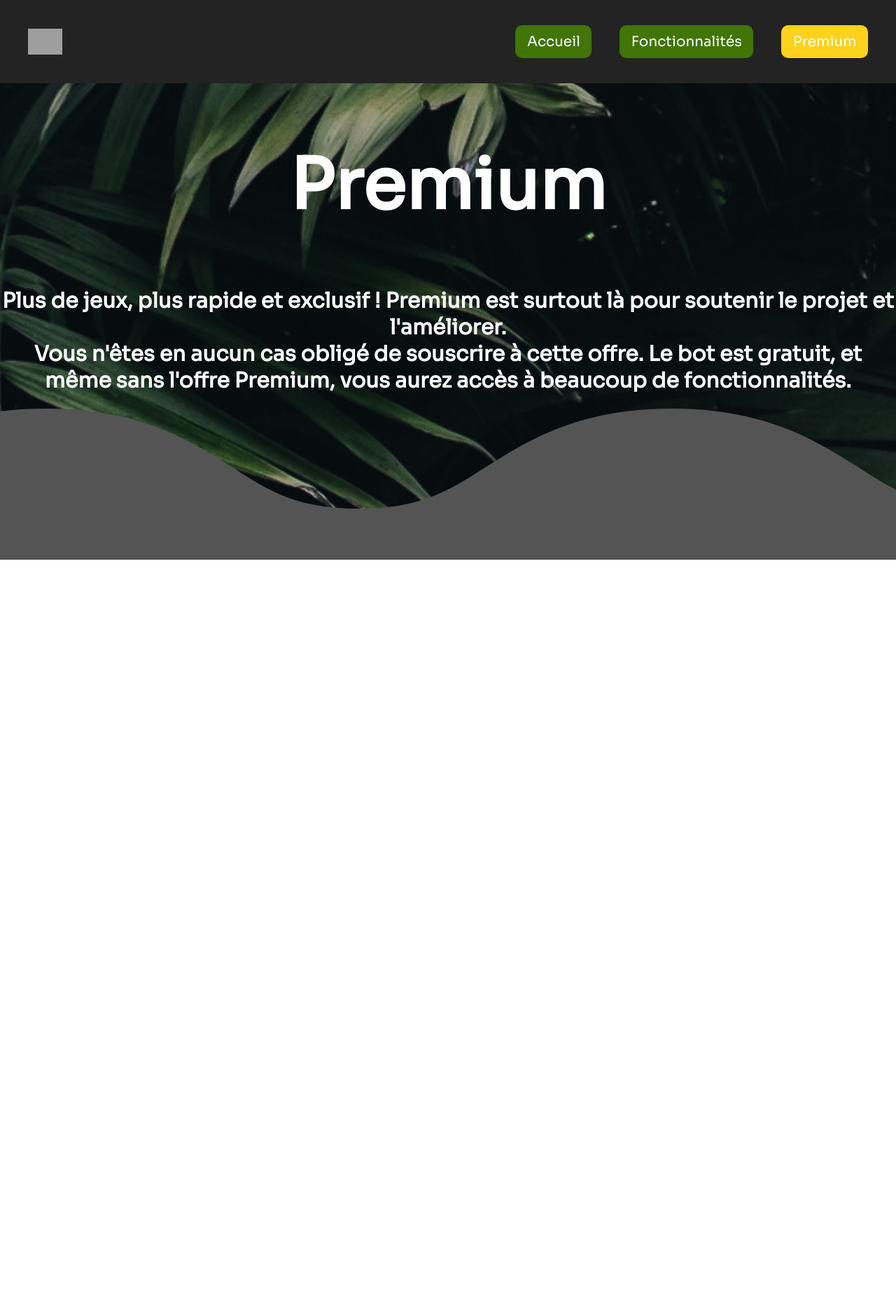
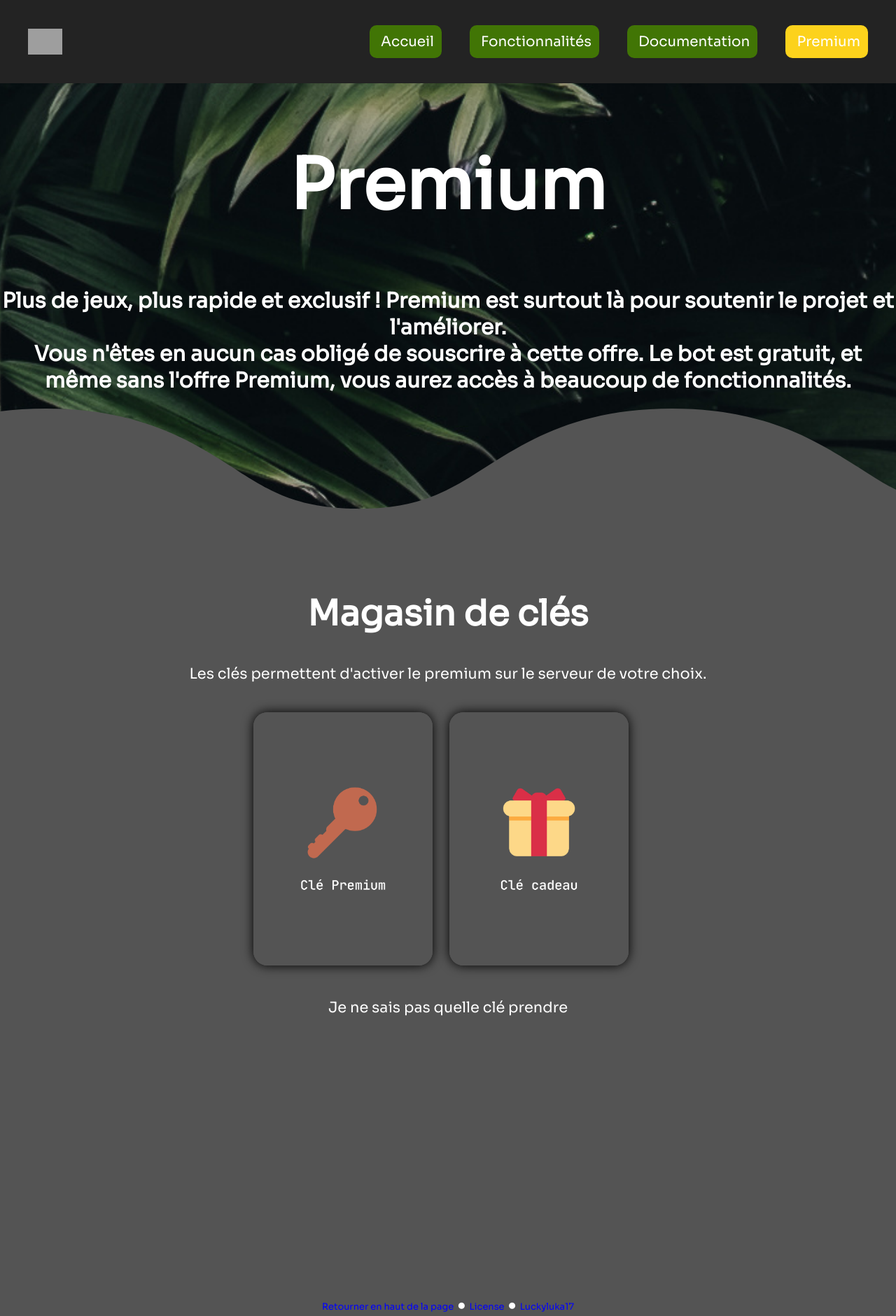
Before and after one commit to Luckyluka17/TheGamesBox, a plain HTML site: page premium.html in a window 1280 px wide. Shown: the whole page at 70% size. Before the commit the page ends 800 px from the top, so only its background shows below. Drawn offline with Linux system fonts and the light colour scheme; grey boxes are pictures that could not be loaded; a script that the page names is missing.

Commit message:
Modification du site

```diff
--- a/main.css
+++ b/main.css
@@ -18,7 +18,7 @@ button {
     font-size: 20px;
     cursor: pointer;
     transition: all 0.2s;
-    margin-right: 1px;
+    margin-right: -5px;
 }
 
 .premium {
@@ -227,7 +227,9 @@ h1 {
 .imgpres:hover {
   box-shadow: 0 0 2em white;
   transition: all 0.2s ease-in-out;
-  cursor: pointer;
+  cursor: cursor;
+  float: top;
+  margin-bottom: 20px;
 }
 
 h2 {
--- a/premium.html
+++ b/premium.html
@@ -6,6 +6,12 @@
         <meta charset="utf-8">
     </head>
     <body>
+      <script src='https://cdn.jsdelivr.net/npm/@widgetbot/crate@3' async defer>
+        new Crate({
+            server: '945270551923019786',
+            channel: '946774038913646612'
+        })
+      </script>
         <nav class="menu-container">
             <input type="checkbox" aria-label="Toggle menu" />
             <span></span>
@@ -35,6 +41,13 @@
                   </a>
                 </li>
                 <li>
+                  <a href="https://luckyluka-17.gitbook.io/the-games-box/" target="_blank">
+                    <button type="button">
+                      Documentation
+                    </button>
+                  </a>
+                </li>
+                <li>
                   <a href="premium.html">
                     <button type="button" class="premium">
                     Premium
@@ -51,4 +64,22 @@
             beaucoup de fonctionnalités.
         </h3>
     </section>
+    <br/><br/><br/><br/><br/><br/><br/><br/><br/><br/>
+    <section id="shop" align="center">
+      <h2>Magasin de clés</h2>
+      <p>Les clés permettent d'activer le premium sur le serveur de votre choix.</p>
+      <br/>
+      <div align="center">
+        <img style="width: 20%;" src="assets/cartes/shop/1.png" class="imgpres">
+        <img style="width: 20%;" src="assets/cartes/shop/2.png" class="imgpres" alt="La clé cadeau permet de générer un lien temporaire avec un message personnalisé. Un beau cadeau pour votre ami(e) !">
+      </div>
+      <br>
+      <p>Je ne sais pas quelle clé prendre</p>
+    </section>
+
+    <br/><br/><br/><br/><br/><br/><br/><br/><br/><br/><br/><br/><br/><br/><br/><br/><br/>
+
+    <section id="bdp" align="center">
+      <p><a href="#" class="linkbdp">Retourner en haut de la page</a>  ●  <a href="license.txt" class="linkbdp">License</a>  ●  <a href="https://discord.com/users/428193377863991296" class="linkbdp">Luckyluka17</a></p>
+    </section>
     </body>
```
Also changed, not shown: index.html (+16 -34 lines), assets/cartes/shop/1.png (added), assets/cartes/shop/2.png (added).
